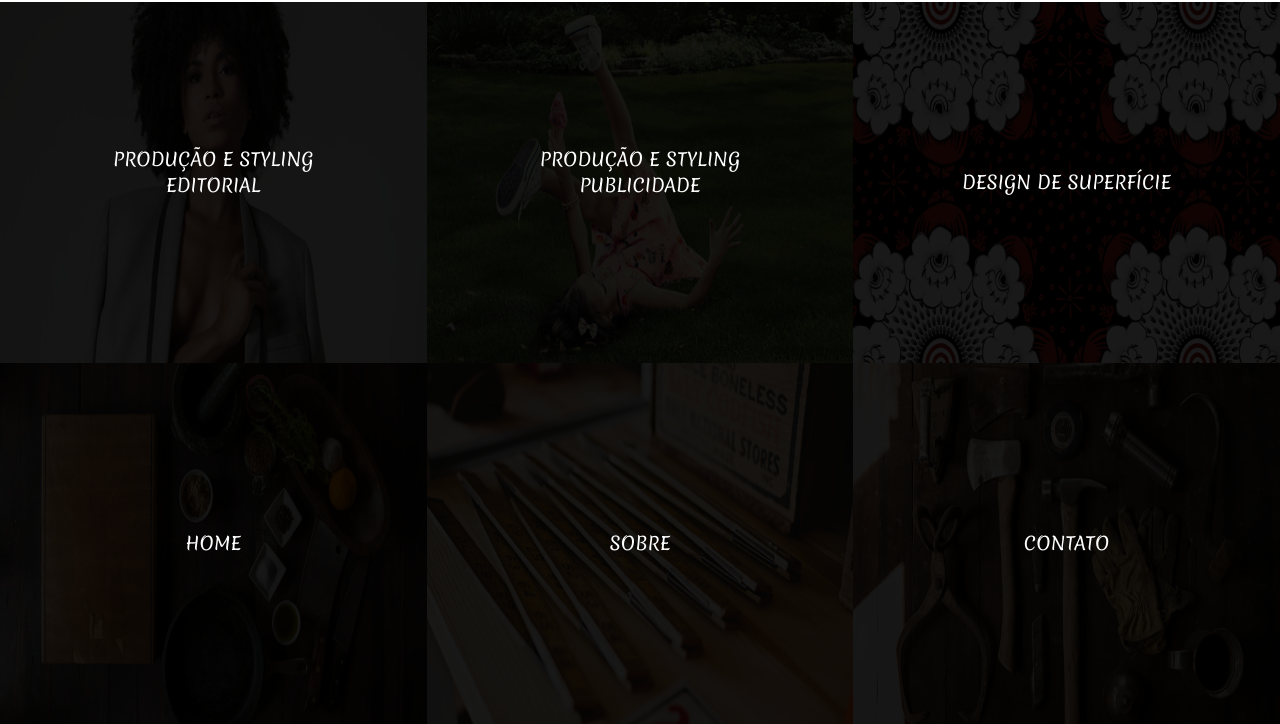
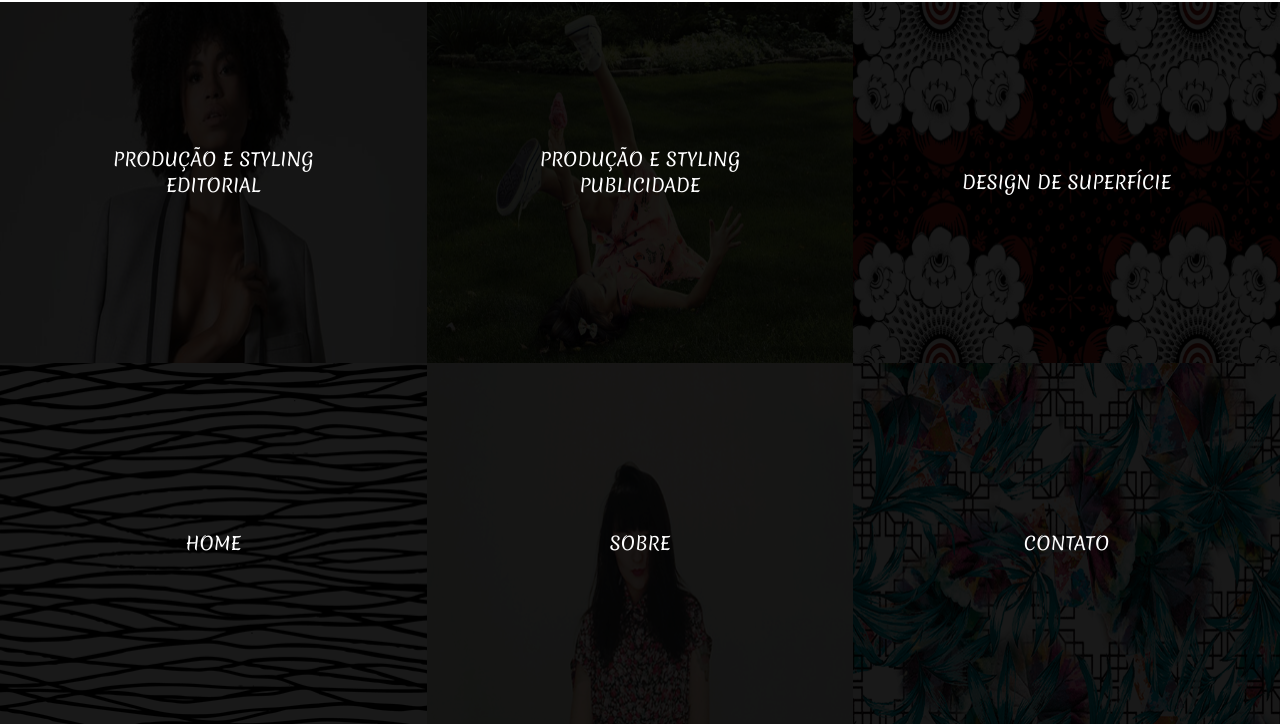
Before and after one commit to jadekawakami/jadekawakami.github.io, a website: page index.html in a window 1280 px wide. Shown: the part 876-1600 px from the top of the page. Drawn offline with nearby package versions, Linux system fonts and the light colour scheme.

Commit message:
fotos menu

```diff
--- a/index.html
+++ b/index.html
@@ -106,7 +106,7 @@
                 </div>
                 <div class="col-lg-4 col-sm-4 col-xs-6 item-menu-jade">
                     <a href="#page-top" class="portfolio-box page-scroll">
-                        <img src="img/portfolio/thumbnails/4.jpg" class="img-responsive" alt="">
+                        <img src="img/thumbnails/Menu_Home.jpg" class="img-responsive" alt="">
                         <div class="portfolio-box-caption">
                             <div class="portfolio-box-caption-content">
                                 <div class="project-category">
@@ -118,7 +118,7 @@
                 </div>
                 <div class="col-lg-4 col-sm-4 col-xs-6 item-menu-jade">
                     <a href="" class="portfolio-box">
-                        <img src="img/portfolio/thumbnails/5.jpg" class="img-responsive" alt="">
+                        <img src="img/thumbnails/Menu_Sobre.jpg" class="img-responsive" alt="">
                         <div class="portfolio-box-caption">
                             <div class="portfolio-box-caption-content">
                                 <div class="project-category">
@@ -130,7 +130,7 @@
                 </div>
                 <div class="col-lg-4 col-sm-4 col-xs-6 item-menu-jade">
                     <a href="" class="portfolio-box">
-                        <img src="img/portfolio/thumbnails/6.jpg" class="img-responsive" alt="">
+                        <img src="img/thumbnails/Menu_Contato.jpg" class="img-responsive" alt="">
                         <div class="portfolio-box-caption">
                             <div class="portfolio-box-caption-content">
                                 <div class="project-category">
--- a/less/creative.less
+++ b/less/creative.less
@@ -364,10 +364,12 @@ body {
 // custom
 #preloader {
   background-color: #000;
+  top: 0;
+  left: 0;
   height: 100%;
   position: fixed;
   width: 100%;
-  z-index: 1100;
+  z-index: 1500;
 }
 
 #preloader > img {
```
Also changed, not shown: css/creative.css, css/creative.min.css, img/thumbnails/Menu_Contato.JPG (added), img/thumbnails/Menu_Home.JPG (added), img/thumbnails/Menu_Sobre.JPG (added).
